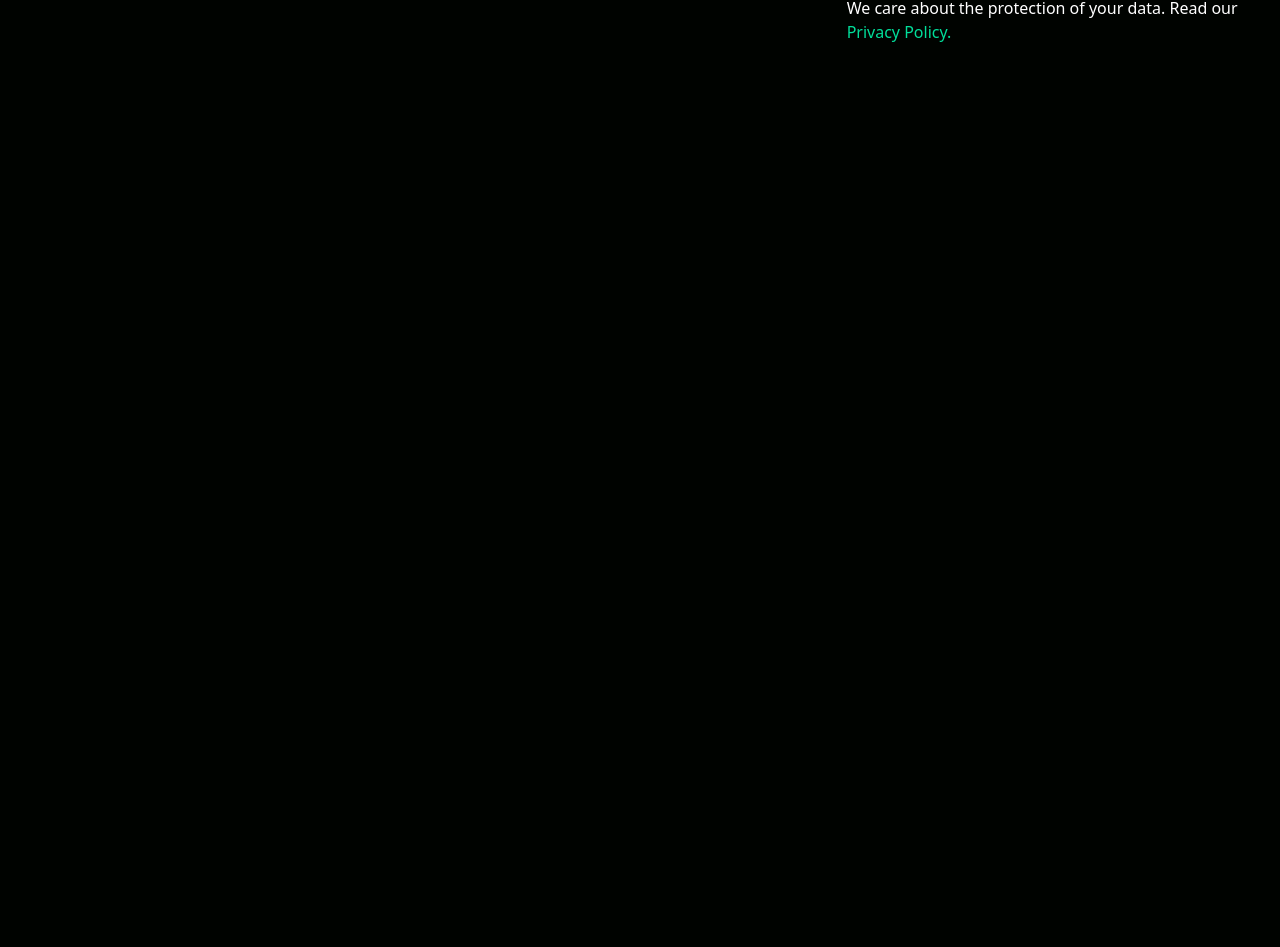
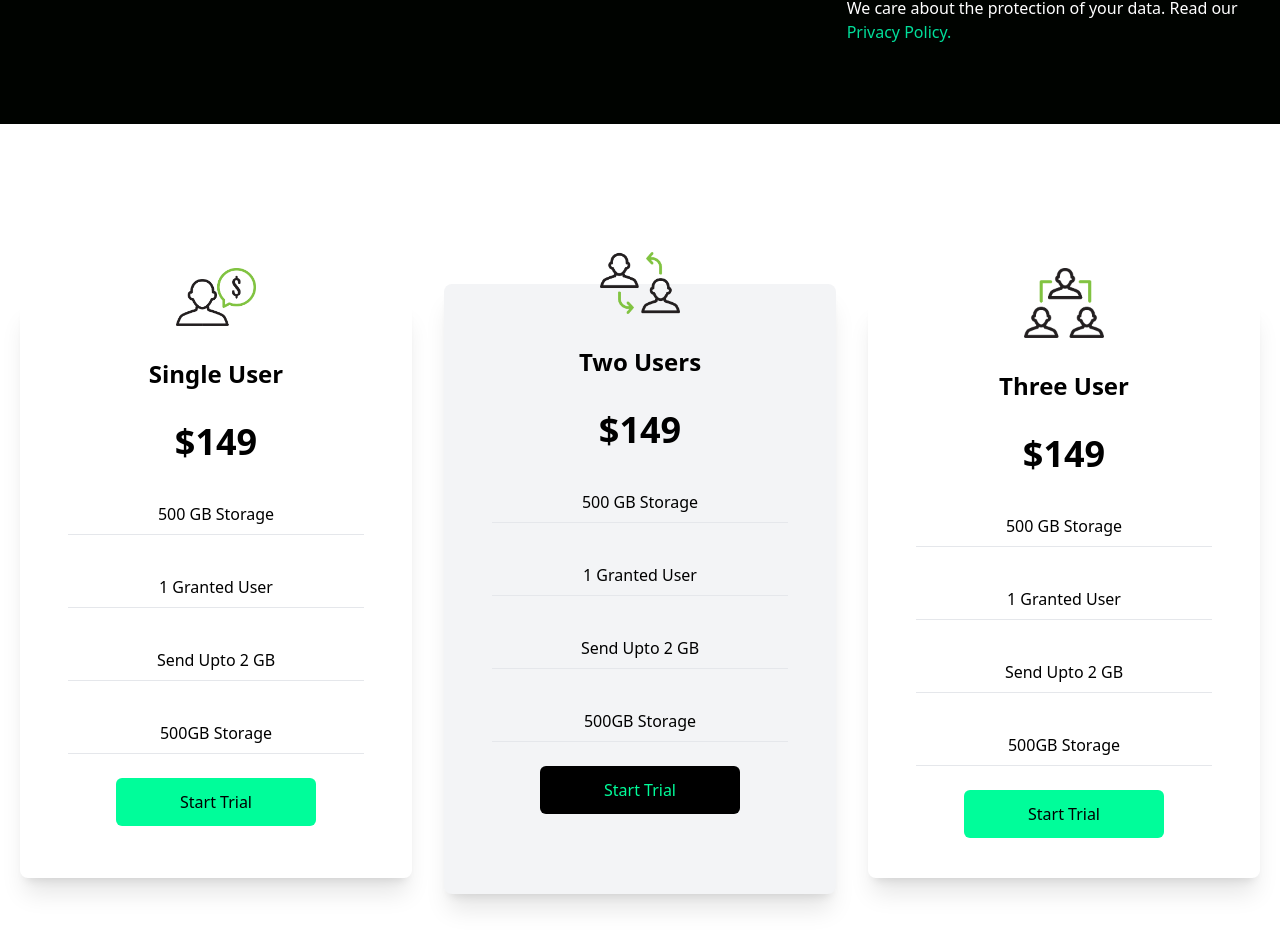
Before and after one commit to shiocalvin/data-finance, a React (Create React App) app: page / in a window 1280 px wide. Shown: the part 1557-2504 px from the top of the page. Before the commit the page ends 1681 px from the top, so only its background shows below. Built offline with nearby package versions, Linux system fonts and the light colour scheme.

Commit message:
feat-> cards

```diff
--- a/src/App.js
+++ b/src/App.js
@@ -3,6 +3,7 @@
 import Hero from "./Components/Hero";
 import Analytics from "./Components/Analytics";
 import NewsLetter from "./Components/NewsLetter";
+import Cards from "./Components/Cards";
 
 function App() {
     return (
@@ -11,6 +12,7 @@
             <Hero/>
             <Analytics />
             <NewsLetter />
+            <Cards />
         </div>
     );
 }
--- /dev/null
+++ b/src/Components/Cards.jsx
@@ -0,0 +1,50 @@
+import React from 'react';
+import Single from '../assets/single.png'
+import Double from '../assets/double.png'
+import Triple from '../assets/triple.png'
+function Cards(props) {
+    return (
+        <div className={"w-full py-[10rem] px-4 bg-white"}>
+            <div className={"max-w-[1240px] mx-auto grid md:grid-cols-3 gap-8"}>
+                <div className={"w-full shadow-xl flex flex-col p-4 my-4 rounded-lg hover:scale-105 duration-300"}>
+                    <img src={Single} className={"w-20 mx-auto mt-[-3rem]"} alt="/"/>
+                    <h2 className={"text-2xl font-bold text-center py-8"}>Single User</h2>
+                    <p className={"text-center text-4xl font-bold"}>$149</p>
+                    <div className={"text-center font-medium"}>
+                        <p className={"border-b mx-8 mt-8 py-2"}>500 GB Storage</p>
+                        <p className={"border-b mx-8 mt-8 py-2"}>1 Granted User</p>
+                        <p className={"border-b mx-8 mt-8 py-2"}>Send Upto 2 GB</p>
+                        <p className={"border-b mx-8 mt-8 py-2"}>500GB Storage</p>
+                    </div>
+                    <button className={"bg-[#00fd9a] w-[200px] rounded-md font-medium my-6 mx-auto px-6 py-3"}>Start Trial</button>
+                </div>
+                <div className={"w-full shadow-xl bg-gray-100 flex flex-col p-4 my-8 md:m-0 rounded-lg hover:scale-105 duration-300"}>
+                    <img src={Double} className={"w-20 mx-auto mt-[-3rem] bg-transparent"} alt="/"/>
+                    <h2 className={"text-2xl font-bold text-center py-8"}>Two Users</h2>
+                    <p className={"text-center text-4xl font-bold"}>$149</p>
+                    <div className={"text-center font-medium"}>
+                        <p className={"border-b mx-8 mt-8 py-2"}>500 GB Storage</p>
+                        <p className={"border-b mx-8 mt-8 py-2"}>1 Granted User</p>
+                        <p className={"border-b mx-8 mt-8 py-2"}>Send Upto 2 GB</p>
+                        <p className={"border-b mx-8 mt-8 py-2"}>500GB Storage</p>
+                    </div>
+                    <button className={"text-[#00fd9a] w-[200px] rounded-md font-medium my-6 mx-auto px-6 py-3 bg-black"}>Start Trial</button>
+                </div>
+                <div className={"w-full shadow-xl flex flex-col p-4 my-4 rounded-lg hover:scale-105 duration-300"}>
+                    <img src={Triple} className={"w-20 mx-auto mt-[-3rem]"} alt="/"/>
+                    <h2 className={"text-2xl font-bold text-center py-8"}>Three User</h2>
+                    <p className={"text-center text-4xl font-bold"}>$149</p>
+                    <div className={"text-center font-medium"}>
+                        <p className={"border-b mx-8 mt-8 py-2"}>500 GB Storage</p>
+                        <p className={"border-b mx-8 mt-8 py-2"}>1 Granted User</p>
+                        <p className={"border-b mx-8 mt-8 py-2"}>Send Upto 2 GB</p>
+                        <p className={"border-b mx-8 mt-8 py-2"}>500GB Storage</p>
+                    </div>
+                    <button className={"bg-[#00fd9a] w-[200px] rounded-md font-medium my-6 mx-auto px-6 py-3"}>Start Trial</button>
+                </div>
+            </div>
+        </div>
+    );
+}
+
+export default Cards;
```
